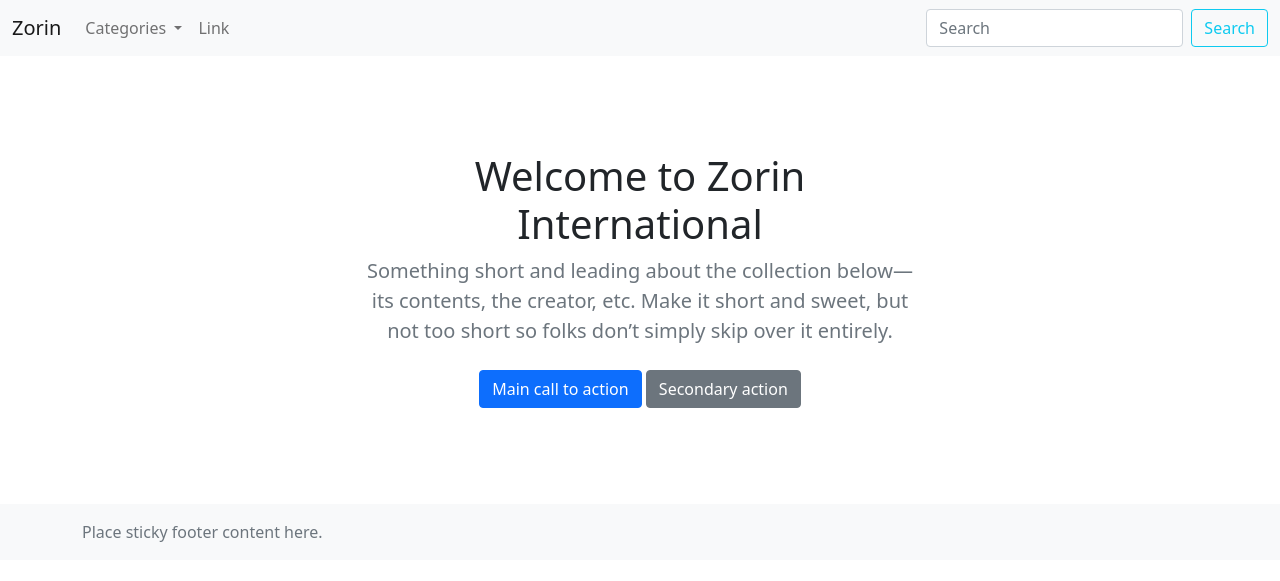
After one commit to sbtah/django-ecommerce-new, a Django app: page / in a window 1280 px wide. The commit adds this page. Shown: the top 581 px of the page. Run offline with Django 3.2, Linux system fonts and the light colour scheme; data that the repository does not hold is empty.

Commit message:
Added all_products view and product_detail view. Modified HTMLs.

```diff
--- a/core/settings.py
+++ b/core/settings.py
@@ -64,6 +64,7 @@ TEMPLATES = [
                 'django.template.context_processors.request',
                 'django.contrib.auth.context_processors.auth',
                 'django.contrib.messages.context_processors.messages',
+                'store.views.categories',
             ],
         },
     },
--- a/core/urls.py
+++ b/core/urls.py
@@ -6,6 +6,7 @@ from django.conf.urls.static import static
 
 urlpatterns = [
     path('admin/', admin.site.urls),
+    path('', include('store.urls', namespace='store')),
 ]
 
 
--- a/store/models.py
+++ b/store/models.py
@@ -43,7 +43,7 @@ class Product(models.Model):
         ordering = ('-created',)
 
     def get_absolute_url(self):
-        return reverse('store:product-details', kwargs={'slug': self.slug, })
+        return reverse('store:product-detail', kwargs={'slug': self.slug, })
 
     def __str__(self):
         return self.name
--- /dev/null
+++ b/store/templates/store/home.html
@@ -0,0 +1,42 @@
+{% extends 'base.html' %}
+{% block title %}Home{% endblock title %}
+{% block content %}
+<main>
+    <section class="py-5 text-center container">
+        <div class="row py-lg-5">
+            <div class="col-lg-6 col-md-8 mx-auto">
+                <h1 class="fw-light">Welcome to Zorin International</h1>
+                <p class="lead text-muted">Something short and leading about the collection below—its contents, the
+                    creator, etc. Make it short and sweet, but not too short so folks don’t simply skip over it
+                    entirely.</p>
+                <p>
+                    <a href="#" class="btn btn-primary my-2">Main call to action</a>
+                    <a href="#" class="btn btn-secondary my-2">Secondary action</a>
+                </p>
+            </div>
+        </div>
+    </section>
+</main>
+<div class="container">
+    <div class="row row-cols-1 row-cols-md-3 g-4">
+        {% for product in products %}
+        <div class="col">
+            <div class="card shadow">
+                <img src="{{ product.image.url }}" class="card-img-top" alt="...">
+                <div class="card-body">
+                    <h5 class="card-title">{{ product.name }}</h5>
+                    <p class="card-text">This is a longer card with supporting text below as a natural lead-in to
+                        additional
+                        content. This content is a little bit longer.</p>
+                    <hr>
+                    <h6 class="card-text text-center">{{ product.price }}</h6>
+                    <hr>
+                    <a class="btn btn-info" href="#">Add to Cart</a>
+                    <a class="btn btn-primary" href="#">Details</a>
+                </div>
+            </div>
+        </div>
+        {% endfor %}
+    </div>
+</div>
+{% endblock content %}
--- /dev/null
+++ b/store/urls.py
@@ -0,0 +1,9 @@
+from django.urls import path
+from . import views
+
+app_name = 'store'
+
+urlpatterns = [
+    path('', views.all_products, name='all-products'),
+    path('product/<slug:slug>/', views.product_detail, name='product-detail'),
+]
--- a/store/views.py
+++ b/store/views.py
@@ -1,3 +1,33 @@
 from django.shortcuts import render
+from .models import Category, Product
 
-# Create your views here.
+
+def categories(request):
+
+    return {
+        'categories': Category.objects.all()
+    }
+
+
+def all_products(request):
+
+    products = Product.objects.all()
+    number_of_products = products.count()
+
+    return render(request, 'store/home.html',  {
+
+        'products': products,
+        'number_of_products': number_of_products,
+
+    })
+
+
+def product_detail(request, slug):
+
+    product = Product.objects.get(slug=slug)
+
+    return render(request, 'store/product_detail.html', {
+
+        'product': product,
+
+    })
--- a/templates/base.html
+++ b/templates/base.html
@@ -32,6 +32,13 @@
     {% endif %}
     {% block content %}
     {% endblock content %}
+
+    <footer class="footer mt-auto py-3 bg-light">
+        <div class="container">
+            <span class="text-muted">Place sticky footer content here.</span>
+        </div>
+    </footer>
+
     <!-- Optional JavaScript; choose one of the two! -->
 
     <!-- Option 1: Bootstrap Bundle with Popper -->
--- a/templates/navbar.html
+++ b/templates/navbar.html
@@ -1,45 +1,31 @@
 <nav class="navbar navbar-expand-lg navbar-light bg-light">
   <div class="container-fluid">
-    <a class="navbar-brand" href="#">Navbar</a>
+    <a class="navbar-brand" href="/">Zorin</a>
     <button class="navbar-toggler" type="button" data-bs-toggle="collapse" data-bs-target="#navbarSupportedContent"
       aria-controls="navbarSupportedContent" aria-expanded="false" aria-label="Toggle navigation">
       <span class="navbar-toggler-icon"></span>
     </button>
     <div class="collapse navbar-collapse" id="navbarSupportedContent">
       <ul class="navbar-nav me-auto mb-2 mb-lg-0">
-        <li class="nav-item">
-          <a class="nav-link active" aria-current="page" href="#">Home</a>
+        <li class="nav-item dropdown">
+          <a class="nav-link dropdown-toggle" href="#" id="navbarDropdown" role="button" data-bs-toggle="dropdown"
+            aria-expanded="false">
+            Categories
+          </a>
+          <ul class="dropdown-menu" aria-labelledby="navbarDropdown">
+            <li><a class="dropdown-item" href="#">All</a></li>
+            {% for category in categories %}
+            <li><a class="dropdown-item" href="#">{{ category.name|title }}</a></li>
+            {% endfor %}
+          </ul>
         </li>
         <li class="nav-item">
           <a class="nav-link" href="#">Link</a>
         </li>
-        <li class="nav-item dropdown">
-          <a class="nav-link dropdown-toggle" href="#" id="navbarDropdown" role="button" data-bs-toggle="dropdown"
-            aria-expanded="false">
-            Dropdown
-          </a>
-          <ul class="dropdown-menu" aria-labelledby="navbarDropdown">
-            <li><a class="dropdown-item" href="#">Action</a></li>
-            <li>
-              <a class="dropdown-item" href="#">Another action</a>
-            </li>
-            <li>
-              <hr class="dropdown-divider" />
-            </li>
-            <li>
-              <a class="dropdown-item" href="#">Something else here</a>
-            </li>
-          </ul>
-        </li>
-        <li class="nav-item">
-          <a class="nav-link disabled">Disabled</a>
-        </li>
       </ul>
       <form class="d-flex">
-        <input class="form-control me-2" type="search" placeholder="Search" aria-label="Search" />
-        <button class="btn btn-outline-success" type="submit">
-          Search
-        </button>
+        <input class="form-control me-2" type="search" placeholder="Search" aria-label="Search">
+        <button class="btn btn-outline-info" type="submit">Search</button>
       </form>
     </div>
   </div>
```
Also changed, not shown: media/images/Basen1_5zvfnAC.jpg (added).
